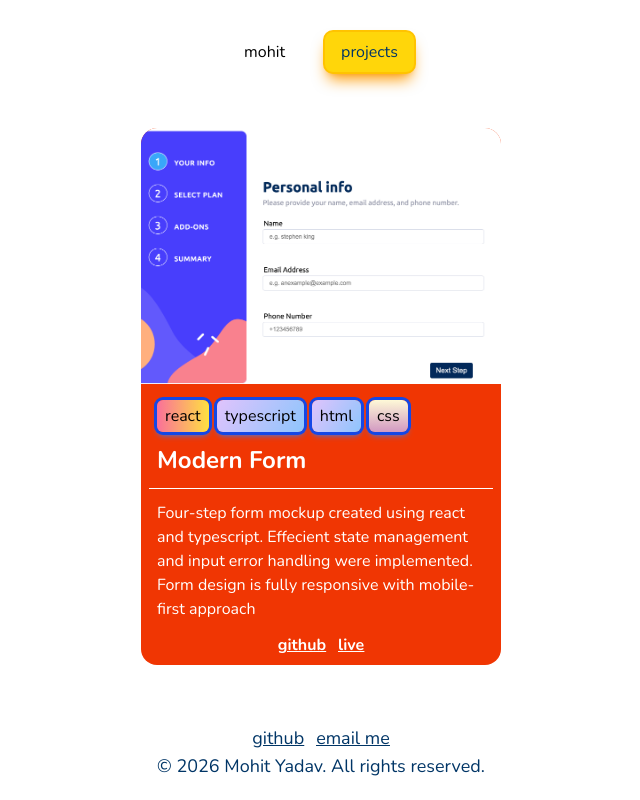
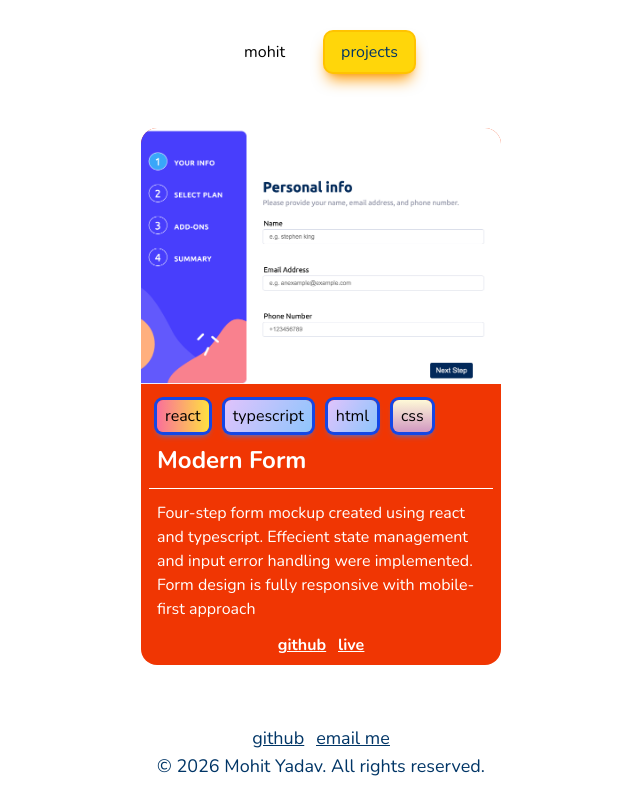
Before and after one commit to yaadevmohit/mohit-yadav, a React (Vite) app: page /projects in a window 1280 px wide. Shown: the whole page, without its empty margins (319-959 px from the left). Built offline with nearby package versions, Linux system fonts and the light colour scheme.

Commit message:
spacing improved

```diff
--- a/src/components/Project.tsx
+++ b/src/components/Project.tsx
@@ -27,7 +27,7 @@ export default function Project(props: projectDetails) {
                 <div className="absolute inset-0 group-hover:bg-black/20 transition-colors duration-500"></div>
             </div>
             <div className="flex flex-col gap-3 px-2 pb-2">
-            <ul className="flex gap-2 mt-2 pl-2 flex-wrap   ">
+            <ul className="flex gap-4 mt-2 pl-2">
                 {props.skills.map(skill => {
                     const randomTag = getRandomClass(skillsClassList)
                     return (<li className={`${randomTag} px-2 py-1 customBlueRing text-black`}>{skill}</li>)
```
